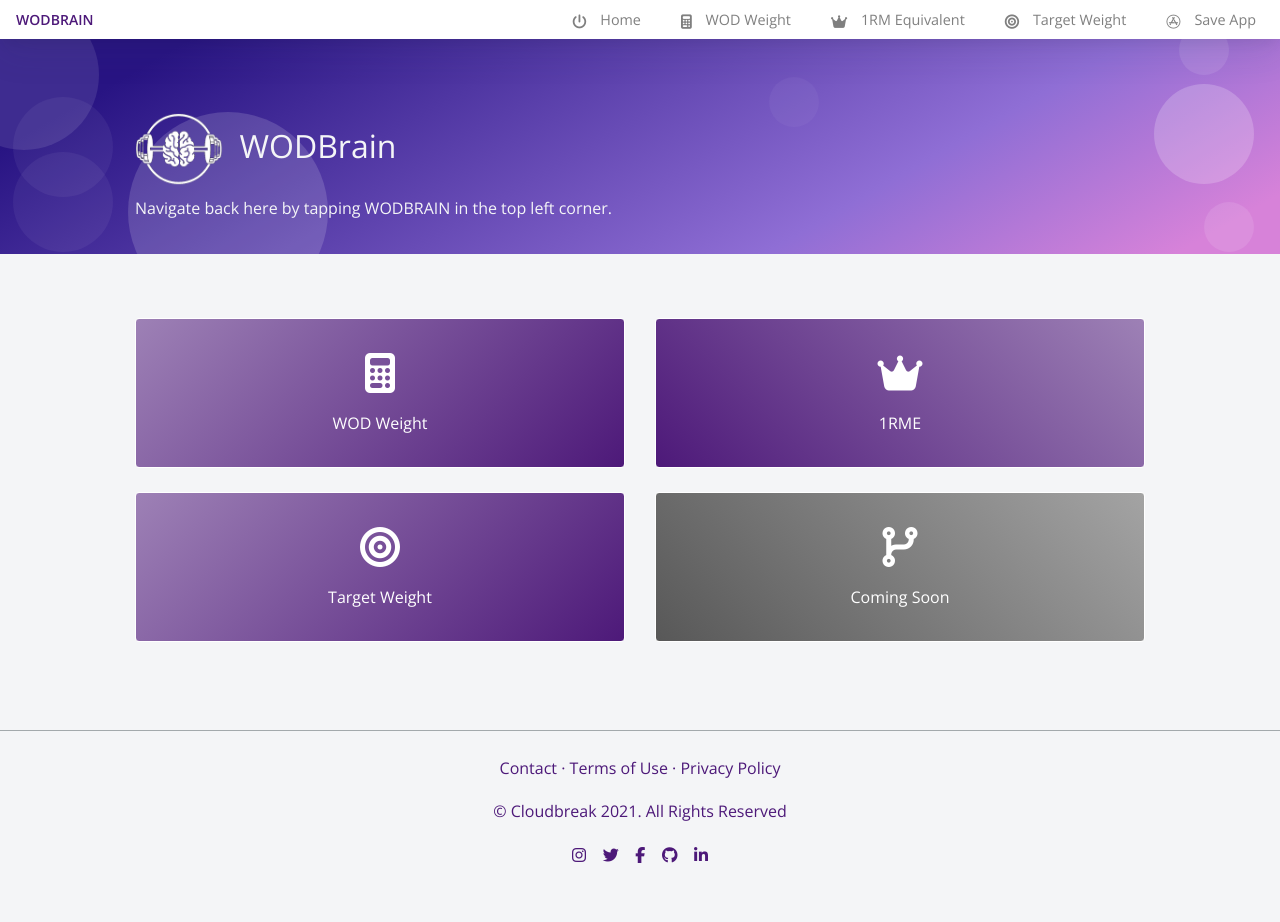
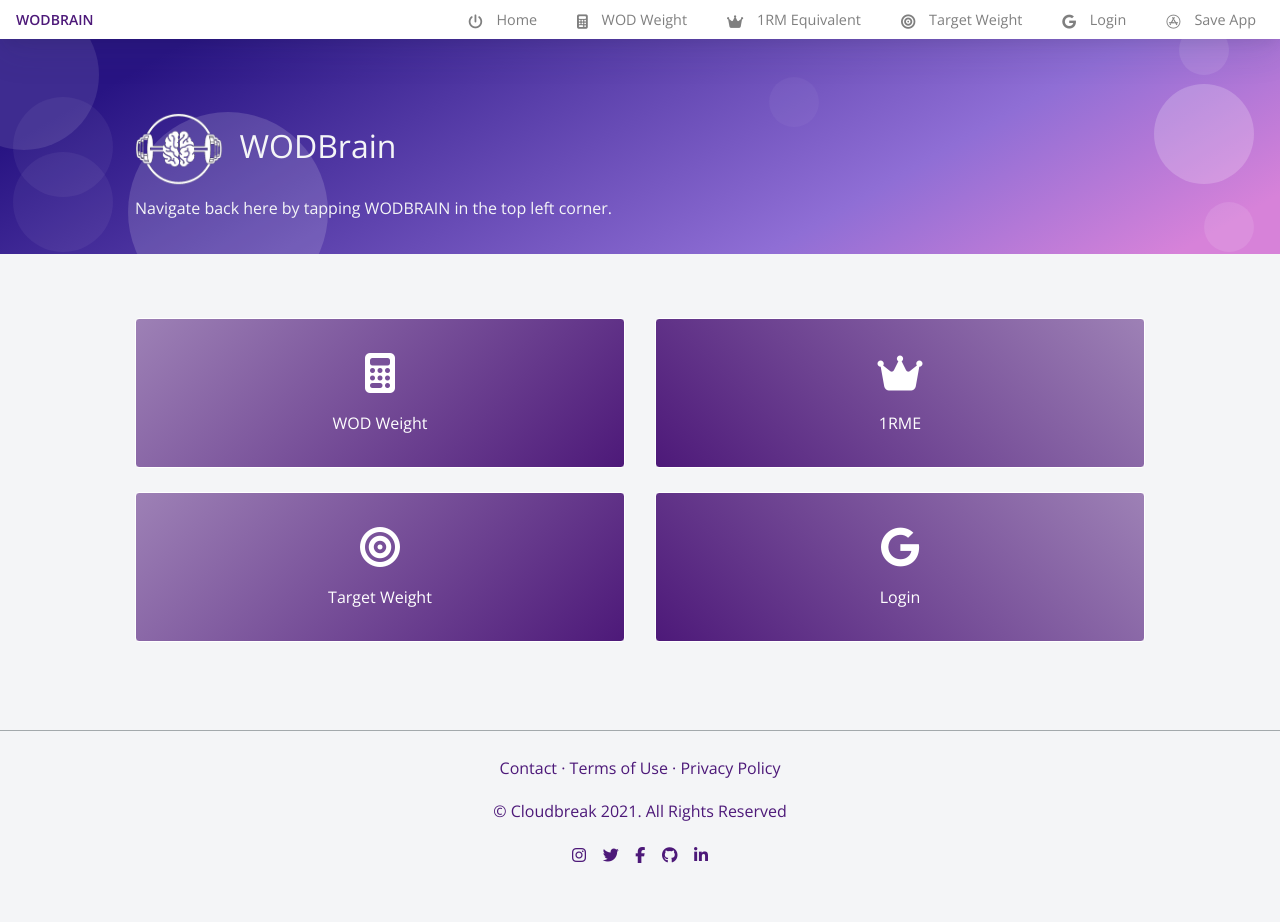
Before and after one commit to nolan887/WODBrain, a Flask app: page /mobile in a window 1280 px wide. Run offline with Flask 2, Linux system fonts and the light colour scheme; parts of the project's set-up code (start-up, migrations or seed data) failed here and were passed over; some libraries are stand-ins or nearby versions.

Commit message:
Implemented google login/out and user SQL.

```diff
--- /dev/null
+++ b/client_secret.json
@@ -0,0 +1 @@
+{ "web": { "client_id": "246309898653-gh1r54ma97fjhc5eihbsijoaobk42fco.apps.googleusercontent.com", "project_id": "wodbrain-login", "auth_uri": "https://accounts.google.com/o/oauth2/auth", "token_uri": "https://oauth2.googleapis.com/token", "auth_provider_x509_cert_url": "https://www.googleapis.com/oauth2/v1/certs", "client_secret": "7zDs0bp0uSbsbNDhYnx47mQr", "redirect_uris": ["http://127.0.0.1:5000/callback"] } }
--- a/server.py
+++ b/server.py
@@ -1,78 +1,183 @@
-from flask import Flask, render_template, redirect, url_for, request
+# GENERAL IMPORTS
+import os
+import pathlib
+import requests
+
+# WODBRAIN IMPORTS
+from lift_tables import rep_reduction, age_reduction, lift_tgt_dict
+from forms import WODWeightForm, oneRMEForm, TargetWeightForm, LifterProfileForm
+
+# FLASK IMPORTS
+from flask import Flask, request, session, abort, redirect, render_template
+from flask_login import UserMixin, login_user, LoginManager, login_required, current_user, logout_user
 from flask_bootstrap import Bootstrap
 from flask_sqlalchemy import SQLAlchemy
-from flask_wtf import FlaskForm
-from flask_wtf.html5 import TelInput, DateInput
-from wtforms import StringField, SubmitField, IntegerField
-from wtforms.fields.core import FloatField, RadioField, SelectField
-from wtforms.validators import DataRequired
-import requests
-from wtforms.widgets.core import Select
-from lift_tables import rep_reduction, age_reduction, lift_tgt_dict
+from sqlalchemy import exc
+
+# GOOGLE LOGIN IMPORTS
+from google.oauth2 import id_token
+from google_auth_oauthlib.flow import Flow
+from pip._vendor import cachecontrol
+import google.auth.transport.requests
+
+
+
+
+
 app = Flask(__name__)
-
 app.config['SECRET_KEY'] = 'supersecretkey'
 Bootstrap(app)
 
-# # SQLAlchemy
-# # Creates the new database
-# app.config['SQLALCHEMY_DATABASE_URI'] = 'sqlite:///lift-log.db'
-# app.config['SQLALCHEMY_TRACK_MODIFICATIONS'] = False
-# db = SQLAlchemy(app)
+login_manager = LoginManager()
+login_manager.init_app(app)
+
+@login_manager.user_loader
+def load_user(user_id):
+    return User.query.get(user_id)
+
+# CREATE DATABASE
+app.config['SQLALCHEMY_DATABASE_URI'] = "sqlite:///wodbrain-database.db"
+app.config['SQLALCHEMY_TRACK_MODIFICATIONS'] = False
+db = SQLAlchemy(app)
+
+##CONFIGURE TABLES
+# Create the User Table
+class User(db.Model, UserMixin):
+    __tablename__ = "user"
+    id = db.Column(db.String(25), primary_key=True)
+    email = db.Column(db.String(50))
+    name = db.Column(db.String(50))
+    age = db.Column(db.Integer)
+    sex = db.Column(db.String(1))
+    bw = db.Column(db.Float(6))
+
+# Create the Lift Catalog Table
+
+# Create the Lift data Tables
+
+# CREAT ALL TABLES IN DB
+db.create_all()
 
 
-# # Creates the new table
-# class Lift(db.Model):
-#     id = db.Column(db.Integer, primary_key=True)
-# db.create_all()
+# GOOGLE LOGIN HANDLING
 
-class WODWeightForm(FlaskForm):
-    one_rm = IntegerField("What is your 1RM?",widget=TelInput())
-    wod_reps = IntegerField("How many reps is your workout?",widget=TelInput())
-    submit = SubmitField("Calculate WODWeight")
+# Allows Google to pass info to local test environment
+os.environ["OAUTHLIB_INSECURE_TRANSPORT"] = "1"
 
-class oneRMEForm(FlaskForm):
-    multirepload = IntegerField("How much weight did you lift?",widget=TelInput())
-    multirep = IntegerField("How many unbroken reps?",widget=TelInput())
-    submit = SubmitField("Calculate 1RME")
+GOOGLE_CLIENT_ID = "246309898653-gh1r54ma97fjhc5eihbsijoaobk42fco.apps.googleusercontent.com"
+client_secrets_file = os.path.join(pathlib.Path(__file__).parent, "client_secret.json")
 
-class TargetWeightForm(FlaskForm):
-    sex = RadioField(label="Gender",choices=[('m',"♂ Male"),('f',"♀ Female")],default='m')
-    age = IntegerField("Age (years)",widget=TelInput())
-    bw = FloatField("Body Weight (lb)",widget=TelInput())
-    movement = SelectField(
-        "Barbell Movement",
-        choices=[
-            ('front_squat','Front Squat'),
-            ('backsquat','Back Squat'),
-            ('overhead_squat','Overhead Squat'),
-            ('clean','Clean (Squat Clean)'),
-            ('power_clean','Power Clean'),
-            ('clean_and_jerk','Clean & Jerk'),
-            ('deadlift','Deadlift'),
-            ('snatch','Snatch (Squat Snatch)'),
-            ('power_snatch','Power Snatch'),
-            ('strict_press','Strict Press'),
-            ('push_press','Push Press'),
-            ('push_jerk','Jerk Press'),
-            ('thruster','Thruster'),
-            ('bench_press','Bench Press'),
-            ]
+flow = Flow.from_client_secrets_file(
+    client_secrets_file=client_secrets_file,
+    scopes = ["https://www.googleapis.com/auth/userinfo.profile", "https://www.googleapis.com/auth/userinfo.email", "openid"],
+    redirect_uri="http://127.0.0.1:5000/callback"
     )
-    submit = SubmitField("Calculate Targets")
+
+def login_is_required(function):
+    def wrapper(*args, **kwargs):
+        if "google_id" not in session:
+            abort(401) # Authorization required
+        else:
+            return function()
+    return wrapper
 
 
+# WODBRAIN LOGIN HANDLING
+@app.route("/login")
+def login():
+    authorization_url, state = flow.authorization_url()
+    session["state"] = state
+    return redirect(authorization_url)
+
+@app.route("/callback")
+def callback():
+    flow.fetch_token(authorization_response=request.url)
+
+    if not session["state"] == request.args["state"]:
+        abort(500)  # State does not match!
+
+    credentials = flow.credentials
+    request_session = requests.session()
+    cached_session = cachecontrol.CacheControl(request_session)
+    token_request = google.auth.transport.requests.Request(session=cached_session)
+
+    # Recieve google callback info
+    id_info = id_token.verify_oauth2_token(
+        id_token=credentials._id_token,
+        request=token_request,
+        audience=GOOGLE_CLIENT_ID
+    )
+
+    # Store Google Info for current session
+    session["google_id"] = id_info.get("sub")
+    session["google_email"] = id_info.get("email")
+    session["name"] = id_info.get("name")
+
+    if User.query.filter_by(id=session["google_id"]).first():
+        print("in database")
+        g_userid = session.get('google_id')
+        existing_user = User.query.get(g_userid)
+        login_user(existing_user)
+        return redirect("/mobile")
+    else:
+        print("not in database")
+        new_id = str(session["google_id"])
+        new_email = str(session["google_email"])
+        new_name = str(session["name"])
+
+        new_user = User(
+            id = new_id,
+            email = new_email,
+            name = new_name,
+            age = "18",
+            sex = "m",
+            bw = 165,
+        )
+        db.session.add(new_user)
+        db.session.commit()
+        login_user(new_user)
+        return redirect("/edit_profile")
+
+
+@app.route("/logout")
+def logout():
+    session.clear()
+    logout_user()
+    return redirect("/mobile")
+
+
+@app.route("/edit_profile", methods=["GET","POST"])
+@login_is_required
+def edit_profile():
+    g_userid = session.get('google_id')
+    current_user = User.query.get(g_userid)
+    edit_form = LifterProfileForm(
+        name = current_user.name,
+        sex = current_user.sex,
+        age = current_user.age,
+        bw = current_user.bw
+    )
+    if edit_form.validate_on_submit():
+        current_user.name = edit_form.name.data
+        current_user.sex = edit_form.sex.data
+        current_user.age = edit_form.age.data
+        current_user.bw = edit_form.bw.data
+        db.session.commit()
+        return redirect("/mobile")
+
+    return(render_template("editprofile.html", form=edit_form, name=edit_form.name.data, current_user=current_user))
+
+
+
+
+# WODBRAIN ROUTING PAGES
 @app.route("/")
 def home():
-    return render_template("index.html", page_class="index-page")
+    return render_template("index.html", page_class="index-page", current_user=current_user)
 
 @app.route("/phone")
 def phone():
-    return render_template("phoneapp.html", page_class="index-page")
-
-@app.route("/templates")
-def templates():
-    return render_template("template_html_sheet.html", page_class="index-page")
+    return render_template("phoneapp.html", page_class="index-page", current_user=current_user)
 
 @app.route("/wodweight", methods=["GET","POST"])
 def wodweight():
@@ -86,8 +191,8 @@ def wodweight():
         wod_weight = one_rm * rep_reduction_factor
         lift = int(wod_weight - wod_weight % 5)
         liftstring = f"For a 1RM of {one_rm}#, the recommended weight is no more than {lift}# for {wod_reps} reps."
-        return render_template("wodweight.html", page_class="index-page", liftstring=liftstring, rep=wod_reps, lift=lift, form=wodform, scrollToAnchor="results")
-    return render_template("wodweight.html", page_class="index-page", form=wodform, lifstring="")
+        return render_template("wodweight.html", page_class="index-page", liftstring=liftstring, rep=wod_reps, lift=lift, form=wodform, scrollToAnchor="results", current_user=current_user)
+    return render_template("wodweight.html", page_class="index-page", form=wodform, lifstring="", current_user=current_user)
 
 @app.route("/onerme", methods=["GET","POST"])
 def onerme():
@@ -101,8 +206,8 @@ def onerme():
         pure_onerme = weight_lifted / rep_factor
         onerme = int(pure_onerme - pure_onerme % 5)
         onermestring = f"Lifting {weight_lifted}# for {rep_lifted} repetitions is equivalent to a one rep lift of {onerme}#."
-        return render_template("1rme.html", page_class="index-page", onermestring=onermestring, onerme=onerme, form=one_rme_form, scrollToAnchor="results")
-    return render_template("1rme.html", page_class="index-page", form=one_rme_form, onermestring="")
+        return render_template("1rme.html", page_class="index-page", onermestring=onermestring, onerme=onerme, form=one_rme_form, scrollToAnchor="results", current_user=current_user)
+    return render_template("1rme.html", page_class="index-page", form=one_rme_form, onermestring="", current_user=current_user)
 
 @app.route("/targets", methods=["GET","POST"])
 def targets():
@@ -142,12 +247,16 @@ def targets():
         tgt3 = int(tgt3 - tgt3 % 5)
         tgt4 = int(tgt4 - tgt4 % 5)
         tgt5 = int(tgt5 - tgt5 % 5)
-        return render_template("target_weight.html", page_class="index-page", form=form, tgt1=tgt1, tgt2=tgt2, tgt3=tgt3, tgt4=tgt4, tgt5=tgt5, resultsmode="true", scrollToAnchor="results")
-    return render_template("target_weight.html", page_class="index-page", form=form, resultsmode="")
+        return render_template("target_weight.html", page_class="index-page", form=form, tgt1=tgt1, tgt2=tgt2, tgt3=tgt3, tgt4=tgt4, tgt5=tgt5, resultsmode="true", scrollToAnchor="results", current_user=current_user)
+    return render_template("target_weight.html", page_class="index-page", form=form, resultsmode="", current_user=current_user)
 
 @app.route("/mobile")
 def mobile():
-    return render_template("mobile_splash.html", page_class="index-page")
+    return render_template("mobile_splash.html", page_class="index-page", current_user=current_user)
+
+
+
+
 
 if __name__ == '__main__':
     app.run(debug=True)
--- a/templates/_header.html
+++ b/templates/_header.html
@@ -66,6 +66,18 @@ Coded by www.creative-tim.com
                 <li class="nav-item">
                     <a class="nav-link" href="/targets"><i class="fas fa-bullseye"></i> Target Weight</a>
                 </li>
+                {% if not current_user.is_authenticated: %}
+                <li class="nav-item">
+                    <a class="nav-link" href="/login"><i class="fab fa-google"></i> Login</a>
+                </li>
+                {% else: %}
+                <li class="nav-item">
+                    <a class="nav-link" href="/edit_profile"><i class="far fa-user-circle"></i> Edit Profile</a>
+                </li>
+                <li class="nav-item">
+                    <a class="nav-link" href="/logout"><i class="fas fa-sign-out-alt"></i> Logout</a>
+                </li>
+                {% endif %}
                 <!--
         <li class="nav-item">
           <a class="nav-link" href="#"><i class="fas fa-book"></i> Log Lift</a>
--- a/templates/mobile_splash.html
+++ b/templates/mobile_splash.html
@@ -61,11 +61,11 @@
                 </a>
             </div>
             <div class="col col-6">
-                <a href="#">
-                    <div class="card border-white" style="background-image: linear-gradient(45deg, rgba(88,88,88,1), rgba(88,88,88,0.55));">
+                <a href="/login">
+                    <div class="card border-white" style="background-image: linear-gradient(45deg, rgba(77,25,121,1), rgba(77,25,121,0.55));">
                         <div class="card-body">
-                            <h1 style="color: #fff;"><i class="fas fa-code-branch"></i></h1>
-                            <h6 style="color: #fff;">Coming Soon</h6>
+                            <h1 style="color: #fff;"><i class="fab fa-google"></i></h1>
+                            <h6 style="color: #fff;">Login</h6>
                         </div>
                     </div>
                 </a>
@@ -74,11 +74,11 @@
         <!-- ROW 3 -->
         <!-- <div class="row justify-content-center text-center">
             <div class="col col-6">
-                <a href="/">
-                    <div class="card border-white" style="background-image: linear-gradient(315deg, rgba(77,25,121,1), rgba(77,25,121,0.55));">
+                <a href="#">
+                    <div class="card border-white" style="background-image: linear-gradient(45deg, rgba(88,88,88,1), rgba(88,88,88,0.55));">
                         <div class="card-body">
-                            <h1 style="color: #fff;"><i class="fas fa-power-off"></i> </h1>
-                            <h6 style="color: #fff;">Home</h6>
+                            <h1 style="color: #fff;"><i class="fas fa-code-branch"></i></h1>
+                            <h6 style="color: #fff;">Coming Soon</h6>
                         </div>
                     </div>
                 </a>
```
Also changed, not shown: forms.py (added, +50 -0 lines), templates/editprofile.html (added, +46 -0 lines), templates/secret.html (added, +19 -0 lines), wodbrain-database.db (added).
